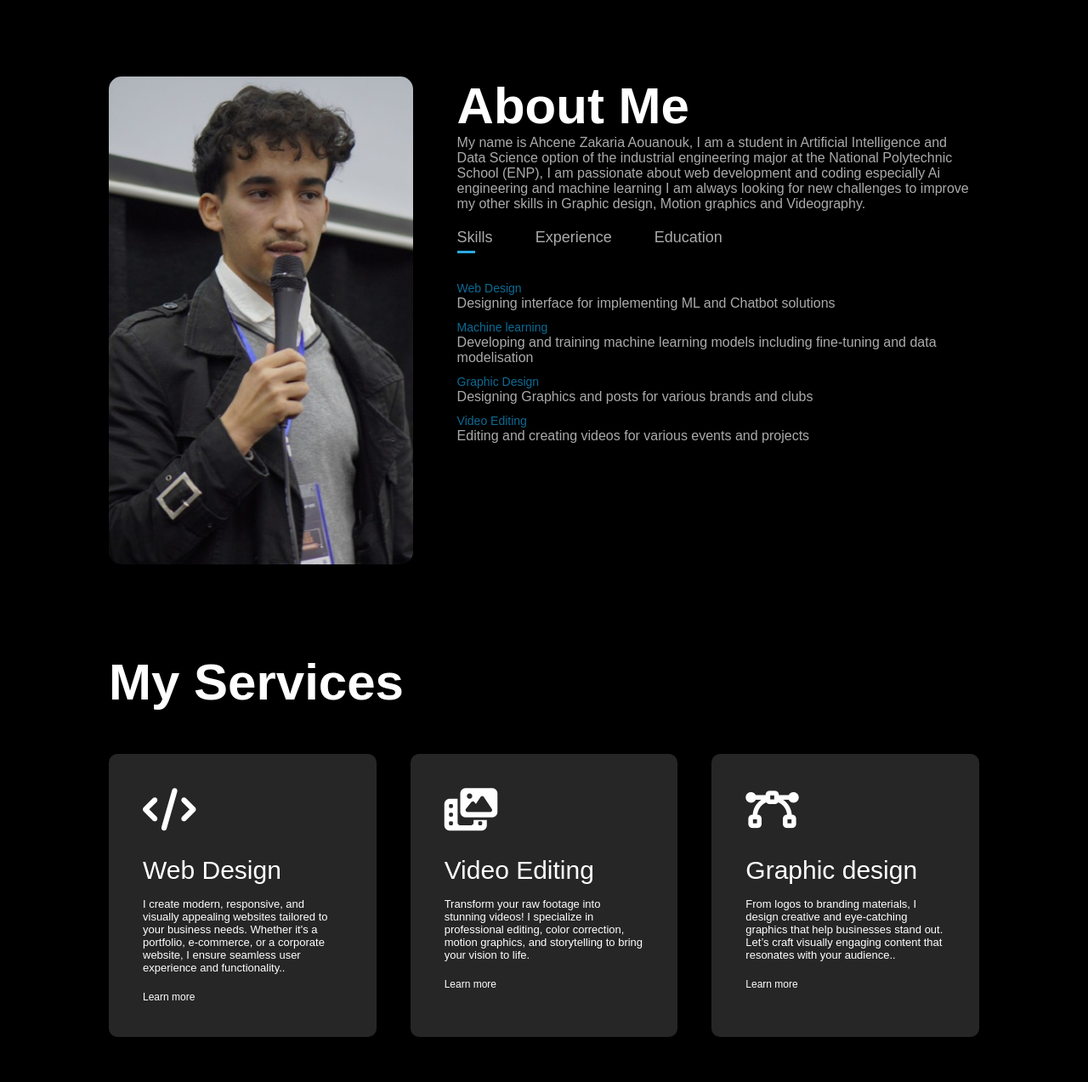
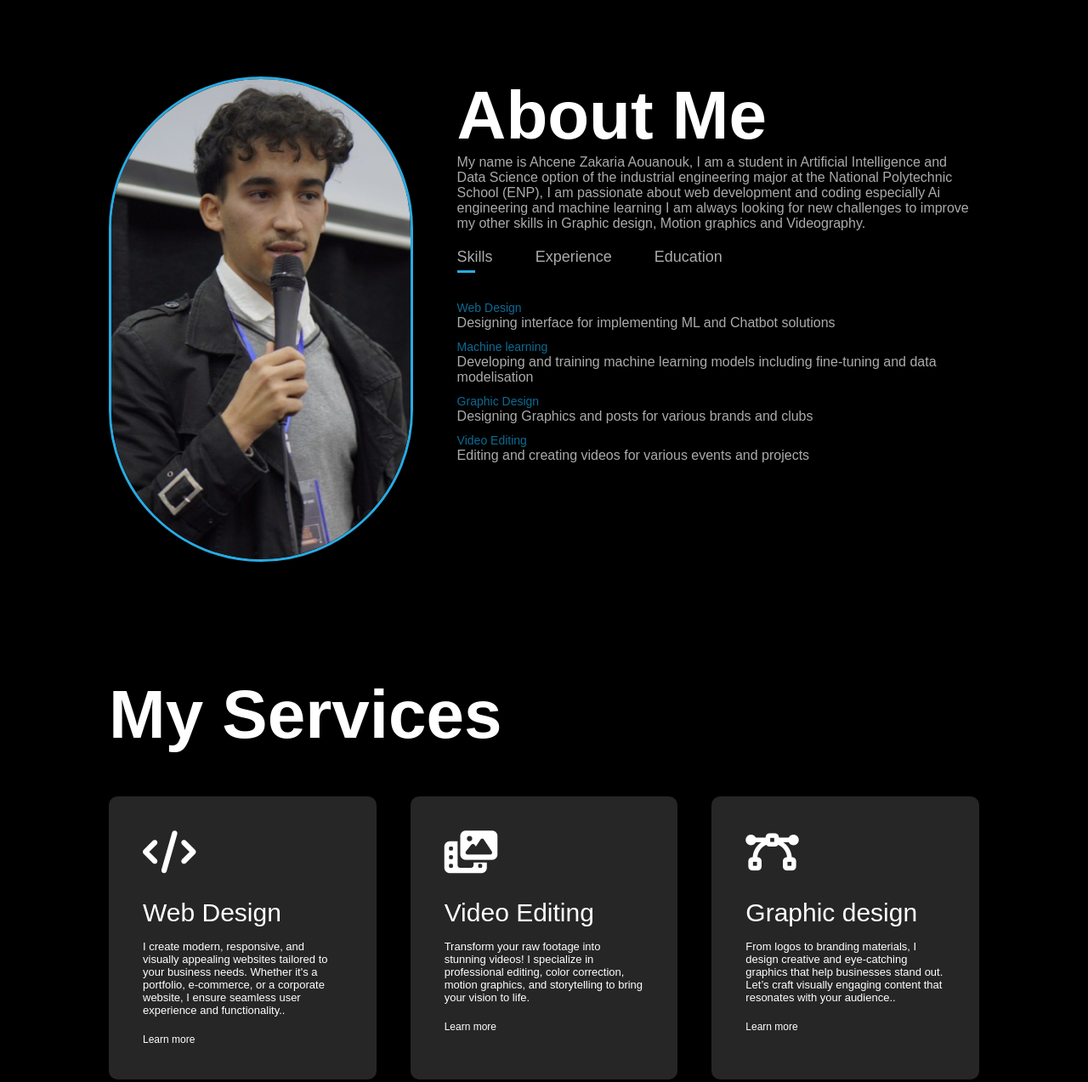
Before and after one commit to ZakiANK04/portfolio, a plain HTML site: page index.html in a window 1280 px wide. Shown: the part 800-2073 px from the top of the page at 85% size. Drawn offline with Linux system fonts and the light colour scheme.

Commit message:
Add files via upload

```diff
--- a/index.html
+++ b/index.html
@@ -75,8 +75,8 @@
         </div>
     </div>
 </div>
-<!-----------------services----------------->
-<div class="services">
+<!-----------------f----------------->
+<div id="services">
     <div class="container">
         <div class="about-col-2">
             <h1 class="sub-title">My Services</h1>
--- a/style.css
+++ b/style.css
@@ -28,6 +28,7 @@ nav{
     justify-content: space-between;
     flex-wrap: wrap;
 }
+
 .logo{
     width: 200px;
     margin-left: -70px;
@@ -83,15 +84,18 @@ nav ul li a:hover::after{
 .about-col-1{
     flex-basis: 35%;
 }
-.about-col-1 img{
+.about-col-1 img {
     width: 100%;
-    border-radius: 15px;
+    border-radius: 500px;
+    border: 3px solid #29abe2; /* Frame color */
+    box-shadow: 0px 4px 10px rgba(0, 0, 0, 0.5); /* Shadow effect */
 }
+
 .about-col-2{
     flex-basis: 60%;
 }
 .sub-title{
-    font-size: 60px;
+    font-size: 80px;
     font-weight: 600;
     color: #fff;}
 .tab-titles{
```
